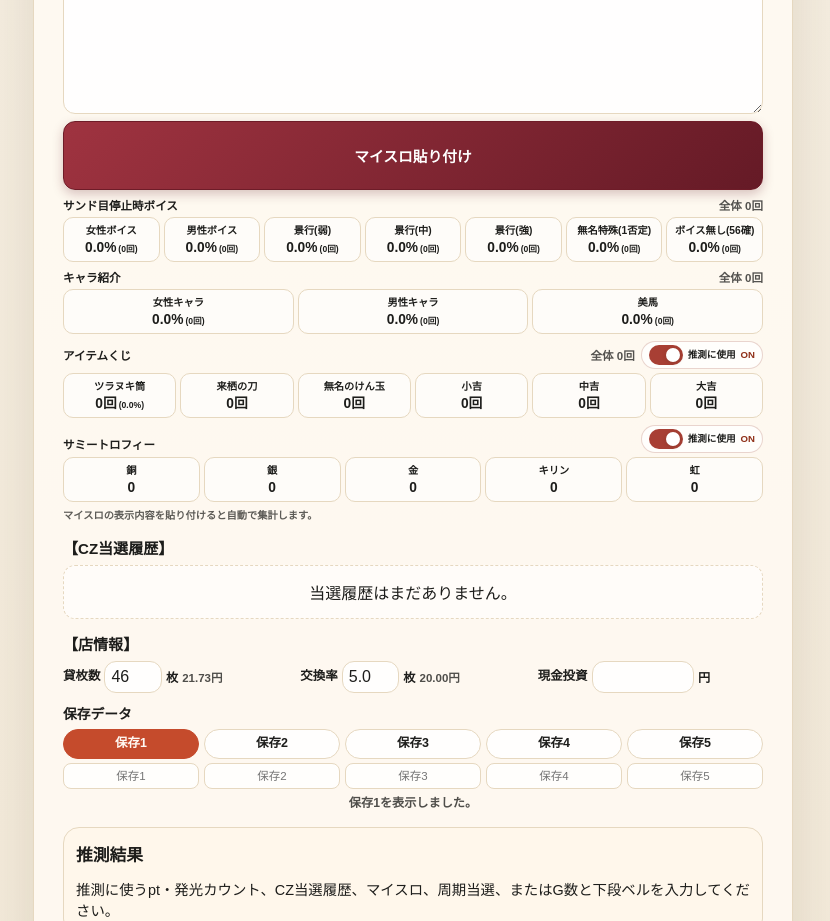
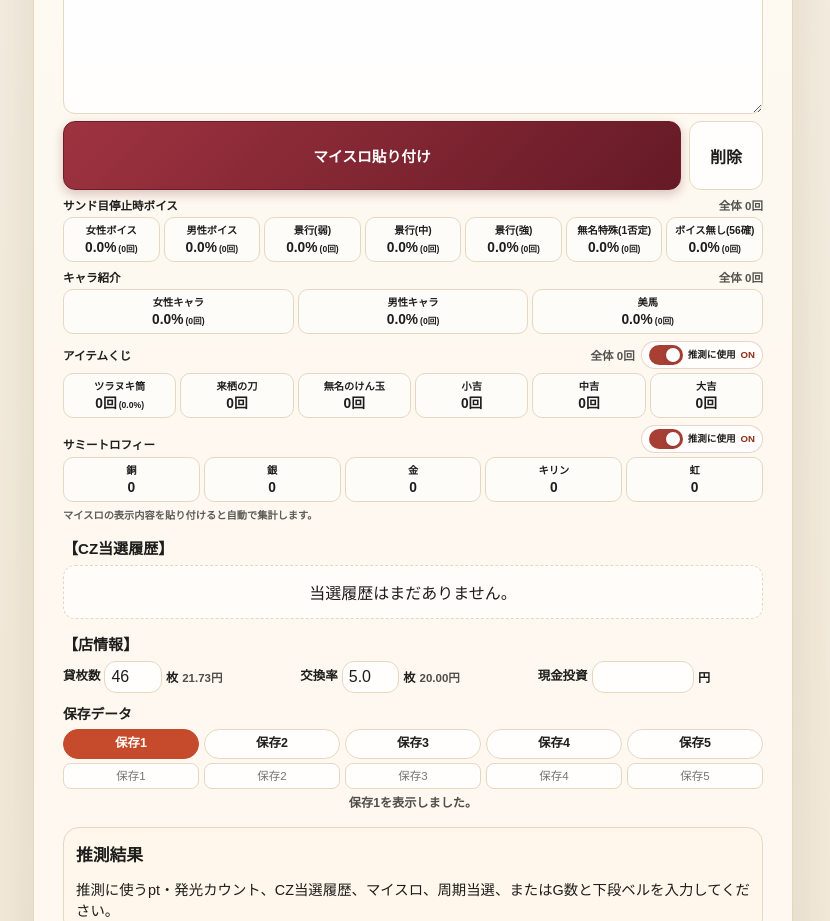
Before and after one commit to umedademu/suisoku, a Next.js app: page /kabaneri2 in a window 1280 px wide. Shown: the part 1340-2261 px from the top of the page, without its empty margins (227-1057 px from the left). Built offline with nearby package versions, Linux system fonts and the light colour scheme.

Commit message:
カバネリにマイスロ内容の削除ボタンを追加

```diff
--- a/app/globals.css
+++ b/app/globals.css
@@ -409,8 +409,15 @@ a {
 }
 
 .myslot-input-actions {
-  display: flex;
-  justify-content: flex-end;
+  display: grid;
+  grid-template-columns: minmax(0, 1fr) auto;
+  gap: 8px;
+}
+
+.clear-button.myslot-input-delete-button {
+  min-height: 69px;
+  border-radius: 12px;
+  white-space: nowrap;
 }
 
 .myslot-input-paste-button {
@@ -441,7 +448,8 @@ a {
   transform: translateY(1px);
 }
 
-.myslot-input-paste-button:focus-visible {
+.myslot-input-paste-button:focus-visible,
+.myslot-input-delete-button:focus-visible {
   outline: 3px solid rgba(112, 47, 47, 0.24);
   outline-offset: 2px;
 }
--- a/app/kabaneri2/page.tsx
+++ b/app/kabaneri2/page.tsx
@@ -1561,6 +1561,11 @@ function MyslotInput({
     }
   };
 
+  const handleDelete = () => {
+    setClipboardMessage(null);
+    onChange("");
+  };
+
   return (
     <div className="myslot-voice-panel">
       <textarea
@@ -1582,6 +1587,14 @@ function MyslotInput({
           onClick={handleClipboardPaste}
         >
           マイスロ貼り付け
+        </button>
+        <button
+          aria-label="マイスロの内容をすべて削除"
+          className="clear-button myslot-input-delete-button"
+          type="button"
+          onClick={handleDelete}
+        >
+          削除
         </button>
       </div>
       {clipboardMessage ? (
--- a/lib/app-info.ts
+++ b/lib/app-info.ts
@@ -1,3 +1,3 @@
-export const APP_VERSION = "1.61";
+export const APP_VERSION = "1.62";
 
 export const APP_TITLE = `推測ツールv${APP_VERSION}`;
```
Also changed, not shown: 1 other file (tests, documents, lock files or other folders).
